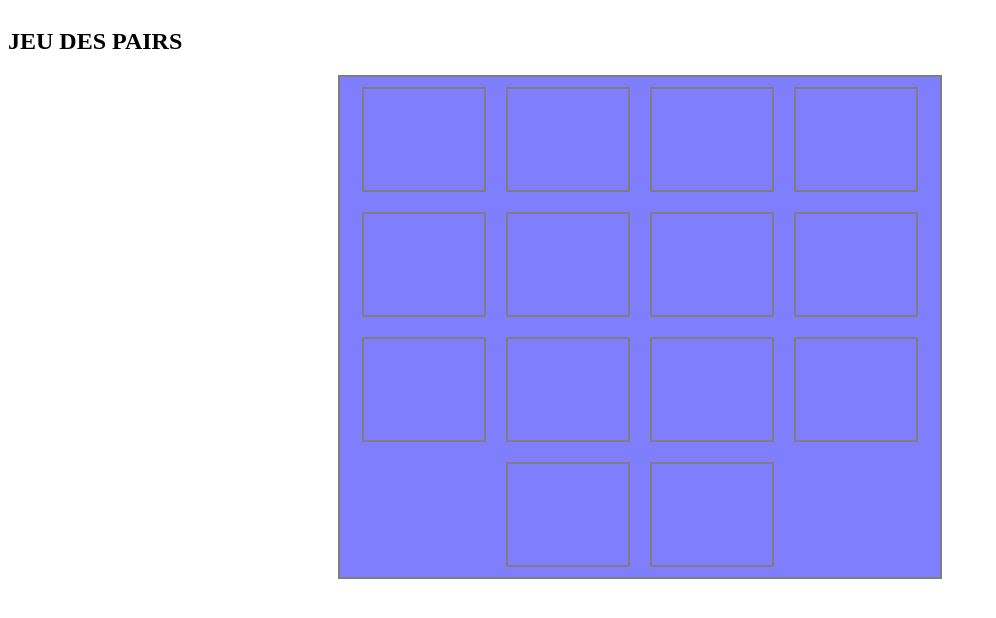
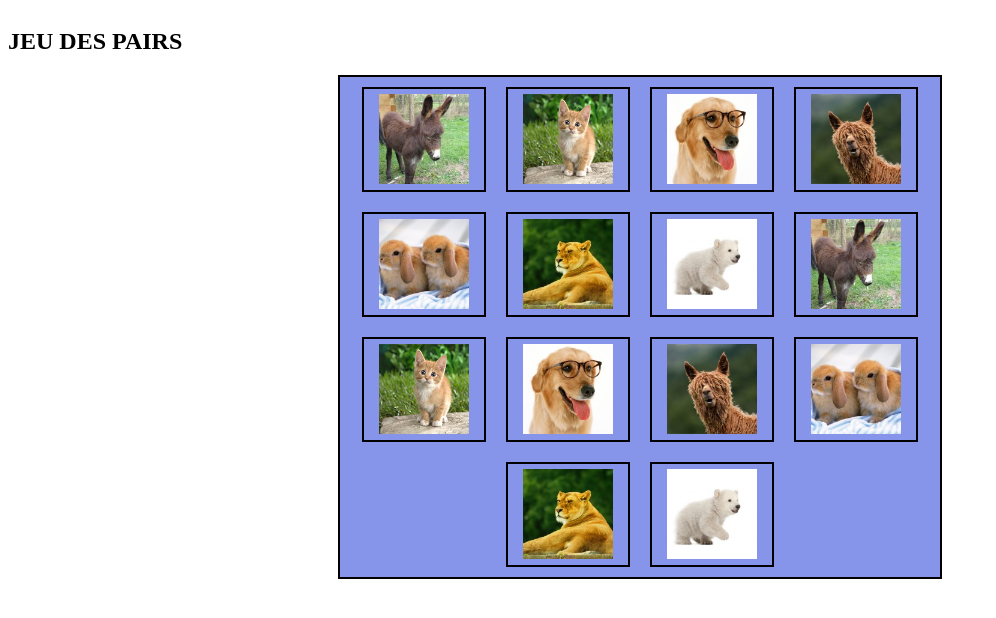
Before and after one commit to LockyBounty/jeu-des-paires, a plain HTML site: page index.html in a window 1280 px wide. Shown: the whole page, without its empty margins (0-996 px from the left). Drawn offline with Linux system fonts and the light colour scheme.

Commit message:
added lines

```diff
--- a/index.html
+++ b/index.html
@@ -15,21 +15,21 @@
         <h2>JEU DES PAIRS</h2>
     </div>
     <div class="containerA">
-        <div id="card-1"><img /> </div>
-        <div id="card-2"><img /> </div>
-        <div id="card-3"><img /> </div>
-        <div id="card-4"><img /> </div>
-        <div id="card-5"><img /> </div>
-        <div id="card-6"><img /> </div>
-        <div id="card-7"><img /> </div>
+        <div id="card-1"><img src = "" /> </div>
+        <div id="card-2"><img src = "" /> </div>
+        <div id="card-3"><img src = "" /> </div>
+        <div id="card-4"><img src = "" /> </div>
+        <div id="card-5"><img src = "" /> </div>
+        <div id="card-6"><img src = "" /> </div>
+        <div id="card-7"><img src = "" /> </div>
 
-        <div id="card-8"><img /> </div>
-        <div id="card-9"><img /> </div>
-        <div id="card-10"><img /> </div>
-        <div id="card-11"><img /> </div>
-        <div id="card-12"><img /> </div>
-        <div id="card-13"><img /> </div>
-        <div id="card-14"><img /> </div>
+        <div id="card-8"><img src = "" /> </div>
+        <div id="card-9"><img src = "" /> </div>
+        <div id="card-10"><img src = "" /> </div>
+        <div id="card-11"><img src = "" /> </div>
+        <div id="card-12"><img src = "" /> </div>
+        <div id="card-13"><img src = "" /> </div>
+        <div id="card-14"><img src = "" /> </div>
 
     </div>
 
--- a/main.js
+++ b/main.js
@@ -1,20 +1,46 @@
 let objetImages = {};
-let tableauCartes = ["images/anehihan.jpg","images/chatminou.jpg","images/chientoutou.jpg","images/lamacrachat.jpg","images/lapinscrottes.jpg","images/lionnegraou.jpg","images/oursbaby.jpg"];
-let setImg = [];
-for (i=0;i<tableauCartes;i++){
-    setImg = document.querySelector(`#card-${i}`).src = tableauCartes[i];
-    console.log(setImg);
+let tableauCartes = ["images/anehihan.jpg", "images/chatminou.jpg", "images/chientoutou.jpg", "images/lamacrachat.jpg", "images/lapinscrottes.jpg", "images/lionnegraou.jpg", "images/oursbaby.jpg"];
+let tableauCartesclone = tableauCartes;
+let tableauConcatenation = tableauCartes.concat(tableauCartesclone);
+let imgCache = "images/what1.png";
+
+let clickToWatch = document.querySelector("[id*='card']");
+let deviner = [];
+let cpt = true;
+console.log(tableauConcatenation);
+
+let allImg = document.querySelectorAll("img");
+
+let attribution = () => {
+    for (i = 0; i < tableauConcatenation.length; i++) {
+        allImg[i].src = `${tableauConcatenation[Math.floor((i)*1)]}`;
+
+    }
 }
-let a = document.querySelector("#card-1");
-let attribution = () => {
 
+let cacheStart = () => {
 
-// for (i=0; i<tableauCartes.length; i++){
-//    a[i].src = `"${tableauCartes[i]}"`;
-// }
+    for (i = 0; i < tableauConcatenation.length; i++) {
+        allImg[i].src = `${imgCache}`;
+    }
+}
 
-// console.log(i);
+let unVeil = () => {
+    if (cpt === true) {
 
-// }
+        cpt = false;
+        return this;
+    }
 
-a.addEventListener("click", attribution);
+else {
+    for (i = 0; i < tableauConcatenation.length; i++) {
+        cacheStart();
+        cpt = true;
+    }
+}
+}
+
+/*Cacher toutes les images au depart */
+cacheStart();
+attribution();
+clickToWatch.addEventListener("click", attribution);
--- a/style.css
+++ b/style.css
@@ -12,8 +12,8 @@
     padding: 0;
 }
 .containerA {
-    background-color:blue;
-    opacity:.5;
+    background: rgba(14, 44, 212, 0.5);
+
     display: flex;
     flex-wrap: wrap;
     margin:auto;
@@ -32,3 +32,9 @@
     height: auto;
     margin: 10px;
 }
+
+img {
+    margin:auto;
+    width: 90px;
+    height: 90px;
+}
```
Also changed, not shown: images/what1.png (added), 1 other file.
